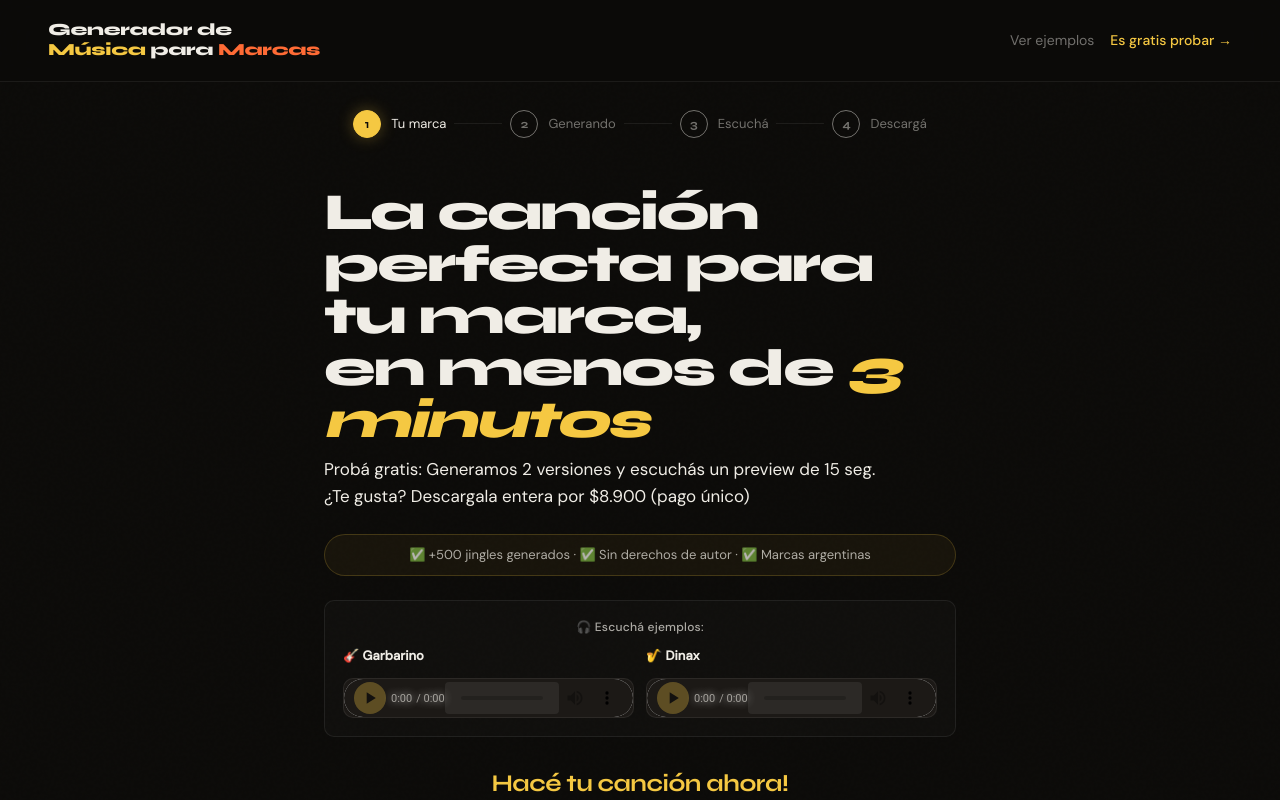
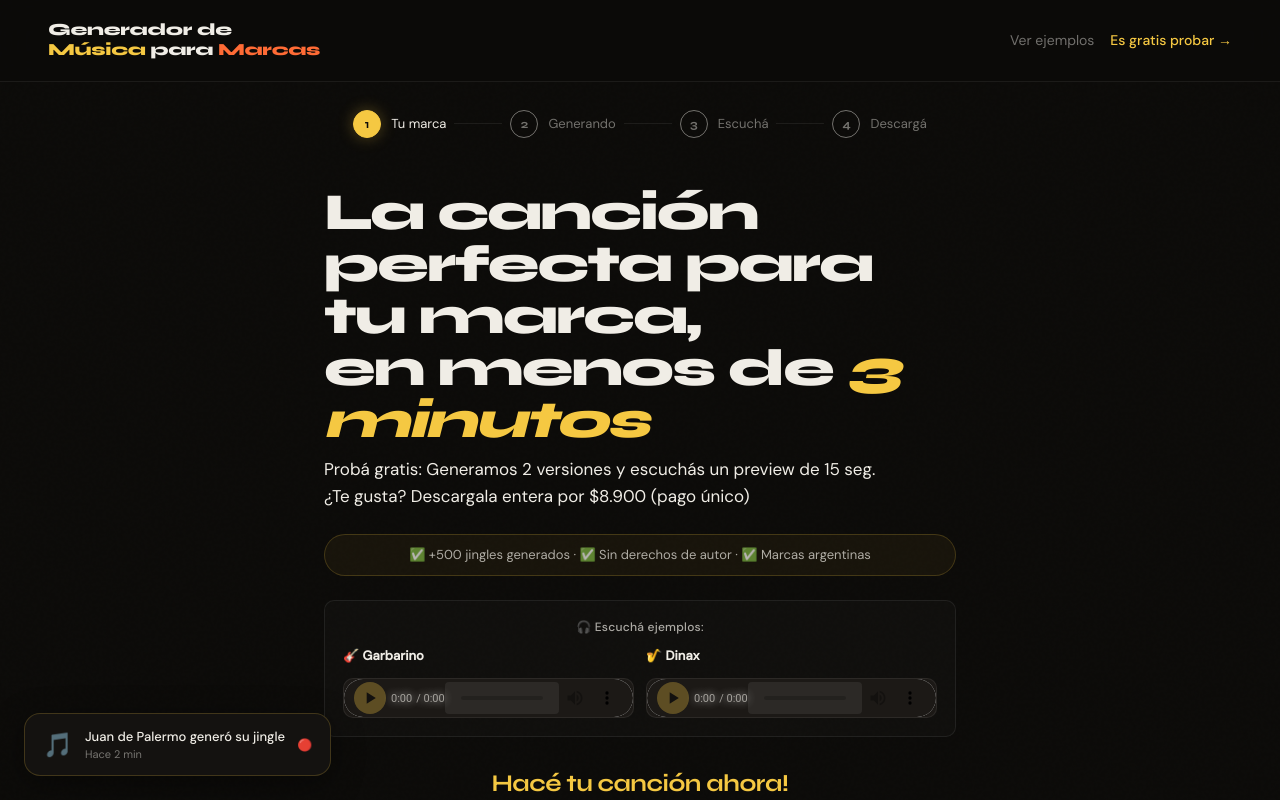
Before and after one commit to SofiaJarvis-crypto/generador-musica-v2, a Next.js app: page / in a window 1280 px wide. Shown: the top 800 px of the page. Built offline with nearby package versions, Linux system fonts and the light colour scheme.

Commit message:
feat: Tier 1 CRO - exit-intent popup, price urgency, social proof (no money)

```diff
--- a/src/app/escuchar/[id]/page.tsx
+++ b/src/app/escuchar/[id]/page.tsx
@@ -223,6 +223,9 @@ export default function EscucharPage() {
 
         {/* Pay box */}
         <div className="pay-box">
+          <div className="price-urgency-badge">
+            ⚠️ Precio de lanzamiento - Sube a $12,900 el 1 de Abril
+          </div>
           <div className="pay-top">
             <div className="pay-left">
               <div className="pay-label">Descargá la canción completa</div>
--- a/src/app/page.tsx
+++ b/src/app/page.tsx
@@ -4,6 +4,8 @@
 import { useState, useEffect } from 'react'
 import { useRouter } from 'next/navigation'
 import Nav from '@/components/Nav'
+import ExitIntentPopup from '@/components/ExitIntentPopup'
+import SocialProof from '@/components/SocialProof'
 import { trackViewContent as trackViewContentFB, trackLead as trackLeadFB, trackGenerationStarted as trackGenerationStartedFB } from '@/lib/meta-pixel'
 import { trackViewContent as trackViewContentGA, trackLead as trackLeadGA, trackGenerationStarted as trackGenerationStartedGA } from '@/lib/google-analytics'
 import { getUserId, getVariant, trackABTestView, HEADLINE_VARIANTS } from '@/lib/ab-testing'
@@ -32,6 +34,7 @@ export default function HomePage() {
   const [loading, setLoading] = useState(false)
   const [loadingLyrics, setLoadingLyrics] = useState(false)
   const [error, setError] = useState('')
+  const [showExitPopup, setShowExitPopup] = useState(false)
 
   // A/B Test: Get headline variant
   const [headlineVariant, setHeadlineVariant] = useState<keyof typeof HEADLINE_VARIANTS>('control')
@@ -49,6 +52,22 @@ export default function HomePage() {
     // Track A/B test exposure
     trackABTestView('headline_v1', variant)
   }, [])
+
+  // Exit-intent detection
+  useEffect(() => {
+    const exitIntentShown = sessionStorage.getItem('exit_intent_shown')
+    if (exitIntentShown) return // Only show once per session
+
+    const handleMouseLeave = (e: MouseEvent) => {
+      if (e.clientY <= 0 && !brandName.trim()) {
+        setShowExitPopup(true)
+        sessionStorage.setItem('exit_intent_shown', 'true')
+      }
+    }
+
+    document.addEventListener('mouseleave', handleMouseLeave)
+    return () => document.removeEventListener('mouseleave', handleMouseLeave)
+  }, [brandName])
 
   const handleGenerateLyrics = async () => {
     if (!brandName.trim()) {
@@ -132,6 +151,20 @@ export default function HomePage() {
   return (
     <>
       <Nav step={1} />
+
+      <SocialProof />
+
+      {showExitPopup && (
+        <ExitIntentPopup
+          onClose={() => setShowExitPopup(false)}
+          onGenerate={() => {
+            setShowExitPopup(false)
+            // Scroll to form
+            window.scrollTo({ top: 0, behavior: 'smooth' })
+          }}
+        />
+      )}
+
       <div className="form-screen">
         <h1 className="form-headline">
           {headlineVariant === 'variantB' ? (
--- /dev/null
+++ b/src/components/ExitIntentPopup.tsx
@@ -0,0 +1,59 @@
+'use client'
+
+import { useEffect, useState } from 'react'
+
+interface ExitIntentPopupProps {
+  onClose: () => void
+  onGenerate: () => void
+}
+
+export default function ExitIntentPopup({ onClose, onGenerate }: ExitIntentPopupProps) {
+  const [show, setShow] = useState(false)
+
+  useEffect(() => {
+    // Animate in after mount
+    const timer = setTimeout(() => setShow(true), 50)
+    return () => clearTimeout(timer)
+  }, [])
+
+  const handleClose = () => {
+    setShow(false)
+    setTimeout(onClose, 300) // Wait for animation
+  }
+
+  const handleGenerate = () => {
+    setShow(false)
+    setTimeout(onGenerate, 300)
+  }
+
+  return (
+    <div className={`exit-popup-overlay${show ? ' show' : ''}`} onClick={handleClose}>
+      <div className={`exit-popup${show ? ' show' : ''}`} onClick={(e) => e.stopPropagation()}>
+        <button className="exit-popup-close" onClick={handleClose}>✕</button>
+
+        <div className="exit-popup-icon">🎁</div>
+
+        <h2 className="exit-popup-title">¡Esperá!</h2>
+
+        <p className="exit-popup-text">
+          Generá tu jingle <strong>GRATIS</strong> ahora mismo.<br />
+          No pedimos email ni tarjeta.
+        </p>
+
+        <div className="exit-popup-features">
+          <div className="exit-popup-feature">✅ 2 versiones únicas</div>
+          <div className="exit-popup-feature">✅ Generación instantánea</div>
+          <div className="exit-popup-feature">✅ Sin compromiso</div>
+        </div>
+
+        <button className="exit-popup-cta" onClick={handleGenerate}>
+          🎵 Generar mi jingle gratis
+        </button>
+
+        <button className="exit-popup-dismiss" onClick={handleClose}>
+          No, gracias
+        </button>
+      </div>
+    </div>
+  )
+}
--- /dev/null
+++ b/src/components/SocialProof.tsx
@@ -0,0 +1,52 @@
+'use client'
+
+import { useEffect, useState } from 'react'
+
+const PROOF_MESSAGES = [
+  { icon: '🎵', text: 'Juan de Palermo generó su jingle', time: '2 min' },
+  { icon: '🎸', text: 'María de Córdoba descargó su canción', time: '5 min' },
+  { icon: '🎹', text: 'Carlos de Rosario creó 2 versiones', time: '8 min' },
+  { icon: '🎷', text: 'Ana de Mendoza generó un jingle Rock', time: '12 min' },
+  { icon: '🪘', text: 'Diego de La Plata hizo una Cumbia', time: '15 min' },
+  { icon: '🎺', text: 'Laura de Tucumán generó su canción', time: '18 min' },
+  { icon: '🎶', text: 'Pablo de Salta descargó su jingle', time: '22 min' },
+]
+
+export default function SocialProof() {
+  const [currentIndex, setCurrentIndex] = useState(0)
+  const [show, setShow] = useState(false)
+
+  useEffect(() => {
+    // Show first notification after 3 seconds
+    const initialTimer = setTimeout(() => {
+      setShow(true)
+    }, 3000)
+
+    // Rotate notifications every 8 seconds
+    const interval = setInterval(() => {
+      setShow(false)
+      setTimeout(() => {
+        setCurrentIndex((prev) => (prev + 1) % PROOF_MESSAGES.length)
+        setShow(true)
+      }, 300)
+    }, 8000)
+
+    return () => {
+      clearTimeout(initialTimer)
+      clearInterval(interval)
+    }
+  }, [])
+
+  const current = PROOF_MESSAGES[currentIndex]
+
+  return (
+    <div className={`social-proof${show ? ' show' : ''}`}>
+      <div className="social-proof-icon">{current.icon}</div>
+      <div className="social-proof-content">
+        <div className="social-proof-text">{current.text}</div>
+        <div className="social-proof-time">Hace {current.time}</div>
+      </div>
+      <div className="social-proof-indicator">🔴</div>
+    </div>
+  )
+}
--- a/src/styles/globals.css
+++ b/src/styles/globals.css
@@ -734,3 +734,270 @@ body::before {
   margin-bottom: 28px;
   text-align: center;
 }
+
+/* ── Exit Intent Popup ── */
+.exit-popup-overlay {
+  position: fixed;
+  inset: 0;
+  background: rgba(0, 0, 0, 0.8);
+  backdrop-filter: blur(8px);
+  z-index: 1000;
+  display: flex;
+  align-items: center;
+  justify-content: center;
+  opacity: 0;
+  transition: opacity 0.3s ease;
+  padding: 20px;
+}
+
+.exit-popup-overlay.show {
+  opacity: 1;
+}
+
+.exit-popup {
+  background: var(--surface);
+  border: 1px solid var(--border-amber);
+  border-radius: var(--radius);
+  padding: 40px 32px;
+  max-width: 480px;
+  width: 100%;
+  text-align: center;
+  position: relative;
+  transform: translateY(20px) scale(0.95);
+  opacity: 0;
+  transition: all 0.3s cubic-bezier(0.34, 1.56, 0.64, 1);
+}
+
+.exit-popup.show {
+  transform: translateY(0) scale(1);
+  opacity: 1;
+}
+
+.exit-popup-close {
+  position: absolute;
+  top: 16px;
+  right: 16px;
+  background: none;
+  border: none;
+  color: var(--text-dim);
+  font-size: 24px;
+  cursor: pointer;
+  width: 32px;
+  height: 32px;
+  display: flex;
+  align-items: center;
+  justify-content: center;
+  transition: var(--transition);
+  border-radius: 50%;
+}
+
+.exit-popup-close:hover {
+  background: rgba(255, 255, 255, 0.05);
+  color: var(--text);
+}
+
+.exit-popup-icon {
+  font-size: 56px;
+  margin-bottom: 16px;
+  animation: bounce 0.6s ease-in-out;
+}
+
+@keyframes bounce {
+  0%, 100% { transform: translateY(0); }
+  50% { transform: translateY(-10px); }
+}
+
+.exit-popup-title {
+  font-family: 'Syne', sans-serif;
+  font-weight: 800;
+  font-size: 32px;
+  color: var(--text);
+  letter-spacing: -1px;
+  margin-bottom: 12px;
+}
+
+.exit-popup-text {
+  font-size: 16px;
+  color: var(--text-mid);
+  line-height: 1.6;
+  margin-bottom: 24px;
+}
+
+.exit-popup-text strong {
+  color: var(--amber);
+  font-weight: 600;
+}
+
+.exit-popup-features {
+  display: flex;
+  flex-direction: column;
+  gap: 8px;
+  margin-bottom: 28px;
+  text-align: left;
+  background: rgba(255, 255, 255, 0.02);
+  padding: 16px 20px;
+  border-radius: var(--radius-sm);
+  border: 1px solid var(--border);
+}
+
+.exit-popup-feature {
+  font-size: 14px;
+  color: var(--text-mid);
+  display: flex;
+  align-items: center;
+  gap: 8px;
+}
+
+.exit-popup-cta {
+  width: 100%;
+  padding: 18px;
+  background: linear-gradient(135deg, var(--amber), var(--orange));
+  border: none;
+  border-radius: var(--radius-sm);
+  font-family: 'Syne', sans-serif;
+  font-weight: 700;
+  font-size: 17px;
+  color: var(--bg);
+  cursor: pointer;
+  transition: var(--transition);
+  margin-bottom: 12px;
+}
+
+.exit-popup-cta:hover {
+  transform: translateY(-2px);
+  box-shadow: 0 16px 48px rgba(245, 200, 66, 0.3);
+}
+
+.exit-popup-dismiss {
+  background: none;
+  border: none;
+  color: var(--text-dim);
+  font-size: 13px;
+  cursor: pointer;
+  padding: 8px;
+  transition: var(--transition);
+}
+
+.exit-popup-dismiss:hover {
+  color: var(--text);
+}
+
+@media (max-width: 640px) {
+  .exit-popup {
+    padding: 32px 24px;
+  }
+
+  .exit-popup-icon {
+    font-size: 48px;
+  }
+
+  .exit-popup-title {
+    font-size: 28px;
+  }
+
+  .exit-popup-text {
+    font-size: 15px;
+  }
+}
+
+/* ── Price Urgency Badge ── */
+.price-urgency-badge {
+  background: linear-gradient(135deg, rgba(255, 107, 53, 0.15), rgba(255, 59, 59, 0.15));
+  border: 1px solid rgba(255, 107, 53, 0.3);
+  color: var(--orange);
+  font-size: 13px;
+  font-weight: 600;
+  padding: 10px 16px;
+  border-radius: var(--radius-sm);
+  text-align: center;
+  margin-bottom: 20px;
+  animation: pulse-glow 2s ease-in-out infinite;
+}
+
+@keyframes pulse-glow {
+  0%, 100% {
+    box-shadow: 0 0 0 rgba(255, 107, 53, 0);
+  }
+  50% {
+    box-shadow: 0 0 20px rgba(255, 107, 53, 0.3);
+  }
+}
+
+/* ── Social Proof Notification ── */
+.social-proof {
+  position: fixed;
+  bottom: 24px;
+  left: 24px;
+  background: var(--surface);
+  border: 1px solid var(--border-amber);
+  border-radius: var(--radius);
+  padding: 14px 18px;
+  display: flex;
+  align-items: center;
+  gap: 12px;
+  box-shadow: 0 8px 32px rgba(0, 0, 0, 0.4);
+  z-index: 999;
+  max-width: 340px;
+  transform: translateX(-400px);
+  opacity: 0;
+  transition: all 0.4s cubic-bezier(0.34, 1.56, 0.64, 1);
+}
+
+.social-proof.show {
+  transform: translateX(0);
+  opacity: 1;
+}
+
+.social-proof-icon {
+  font-size: 24px;
+  flex-shrink: 0;
+}
+
+.social-proof-content {
+  flex: 1;
+  min-width: 0;
+}
+
+.social-proof-text {
+  font-size: 13px;
+  color: var(--text);
+  font-weight: 500;
+  white-space: nowrap;
+  overflow: hidden;
+  text-overflow: ellipsis;
+}
+
+.social-proof-time {
+  font-size: 11px;
+  color: var(--text-dim);
+  margin-top: 2px;
+}
+
+.social-proof-indicator {
+  font-size: 12px;
+  flex-shrink: 0;
+  animation: pulse-red 1.5s ease-in-out infinite;
+}
+
+@keyframes pulse-red {
+  0%, 100% {
+    opacity: 1;
+  }
+  50% {
+    opacity: 0.4;
+  }
+}
+
+@media (max-width: 640px) {
+  .social-proof {
+    left: 12px;
+    right: 12px;
+    bottom: 12px;
+    max-width: none;
+    padding: 12px 14px;
+  }
+
+  .social-proof-text {
+    font-size: 12px;
+  }
+}
```
